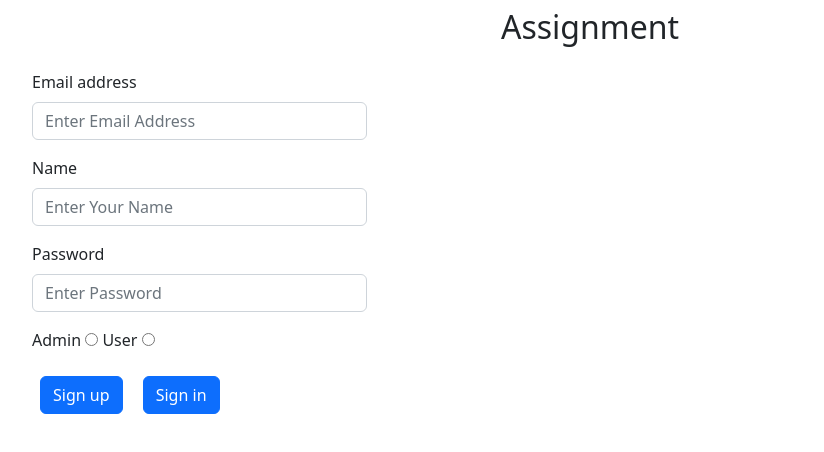
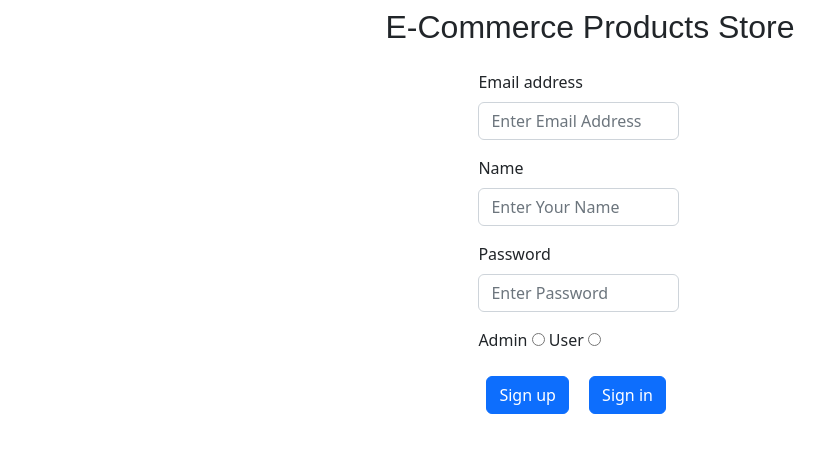
Before and after one commit to M-Saim786/Firebase-Authentication-and-Database, a plain HTML site: page index.html in a window 1280 px wide. Shown: the whole page, without its empty margins (50-874 px from the left). Drawn offline with nearby package versions, Linux system fonts and the light colour scheme.

Commit message:
22/01/2023

```diff
--- a/index.html
+++ b/index.html
@@ -121,11 +121,12 @@
 
 
 
-  <h2 class="text-center mt-2">
-    Assignment
+  <h2 class="text-center mt-2" style="font-family: sans-serif;">
+    E-Commerce Products Store
   </h2>
   <div class="container mt-4 ">
 
+<form action="" style="margin-left: 40%;">
 
     <div class=" mb-3">
       <label for="email" class="form-label">Email address</label>
@@ -155,6 +156,8 @@
 
     <input type="button" value="Sign up" id="signup" class="btn btn-primary m-2">
     <input type="button" value="Sign in" id="signin" class="btn btn-primary m-2">
+</form>
+
   </div>
 
 
```
